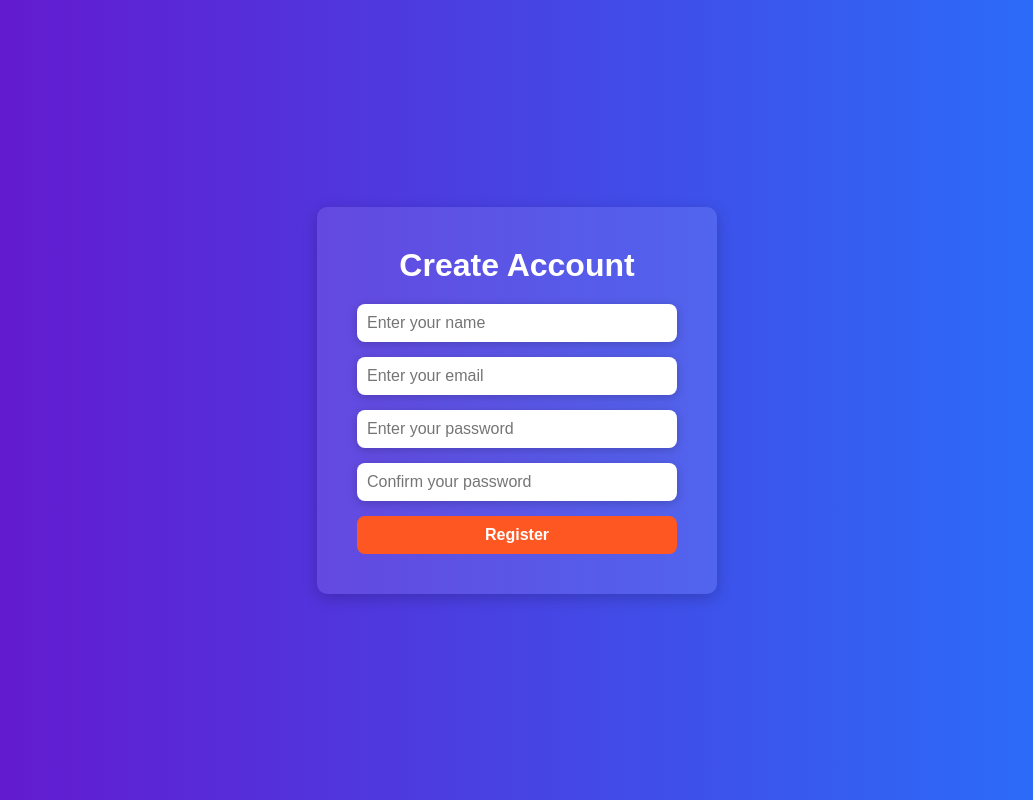
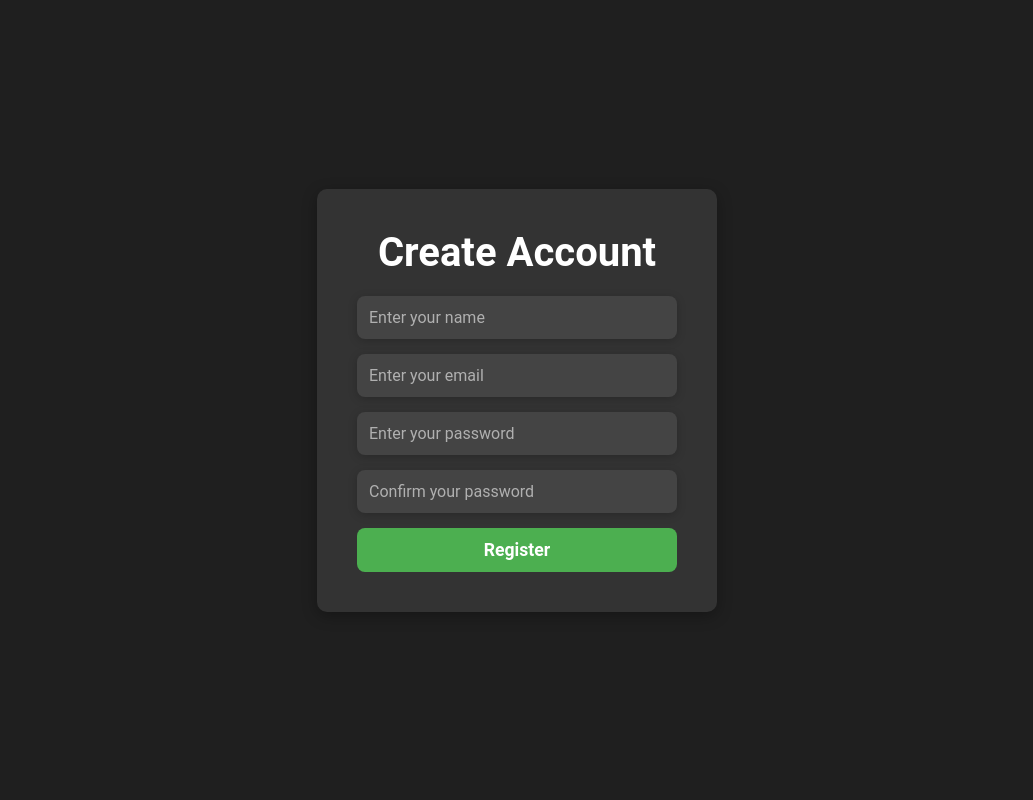
Before and after one commit to anant2704/AI_Verbal-Communication-Assessment-Platform, a Flask app: page / in a window 1280 px wide. Shown: the whole page, without its empty margins (123-1156 px from the left). Run offline with Flask 3, Linux system fonts and the light colour scheme.

Commit message:
Update login.html

```diff
--- a/templates/login.html
+++ b/templates/login.html
@@ -10,29 +10,30 @@
             margin: 0;
             padding: 0;
             box-sizing: border-box;
-            font-family: Arial, sans-serif;
+            font-family: 'Roboto', Arial, sans-serif;
         }
         body {
-            background: linear-gradient(to right, #6a11cb, #2575fc);
+            background-color: #1f1f1f;
             display: flex;
             justify-content: center;
             align-items: center;
             height: 100vh;
-            color: #fff;
+            color: #f0f0f0;
         }
         .register-container {
-            background: rgba(255, 255, 255, 0.1);
+            background-color: #333333;
             padding: 40px;
             border-radius: 10px;
-            box-shadow: 0 4px 15px rgba(0, 0, 0, 0.2);
+            box-shadow: 0 4px 15px rgba(0, 0, 0, 0.3);
             width: 100%;
             max-width: 400px;
             text-align: center;
         }
         .register-container h1 {
             margin-bottom: 20px;
-            font-size: 2em;
+            font-size: 2.5em;
             font-weight: bold;
+            color: #ffffff;
         }
         #register-form {
             display: flex;
@@ -41,25 +42,30 @@
             margin-top: 20px;
         }
         #register-form input {
-            padding: 10px;
+            padding: 12px;
             font-size: 1em;
             border: none;
             border-radius: 8px;
             box-shadow: 0 2px 10px rgba(0, 0, 0, 0.2);
+            background-color: #444444;
+            color: #f0f0f0;
+        }
+        #register-form input::placeholder {
+            color: #b0b0b0;
         }
         #register-form button {
-            background: #ff5722;
-            color: #fff;
-            padding: 10px;
-            font-size: 1em;
+            background-color: #4CAF50;
+            color: white;
+            padding: 12px;
+            font-size: 1.1em;
             border: none;
             border-radius: 8px;
             font-weight: bold;
             cursor: pointer;
-            transition: background 0.3s ease;
+            transition: background-color 0.3s ease;
         }
         #register-form button:hover {
-            background: #e64a19;
+            background-color: #45a049;
         }
     </style>
 </head>
@@ -72,9 +78,16 @@
             <input type="password" name="password" placeholder="Enter your password" required>
             <input type="password" name="confirmPassword" placeholder="Confirm your password" required>
             <button onclick="window.location.href='/home'">Register</button>
-
         </form>
     </div>
 
+    <script>
+        // Optional: Add JavaScript functionality for form submission, validation, etc.
+        function handleRegister(event) {
+            event.preventDefault();
+            // Here you can handle the registration logic (e.g., form validation, sending data to a server)
+            console.log('Form Submitted');
+        }
+    </script>
 </body>
 </html>
```
